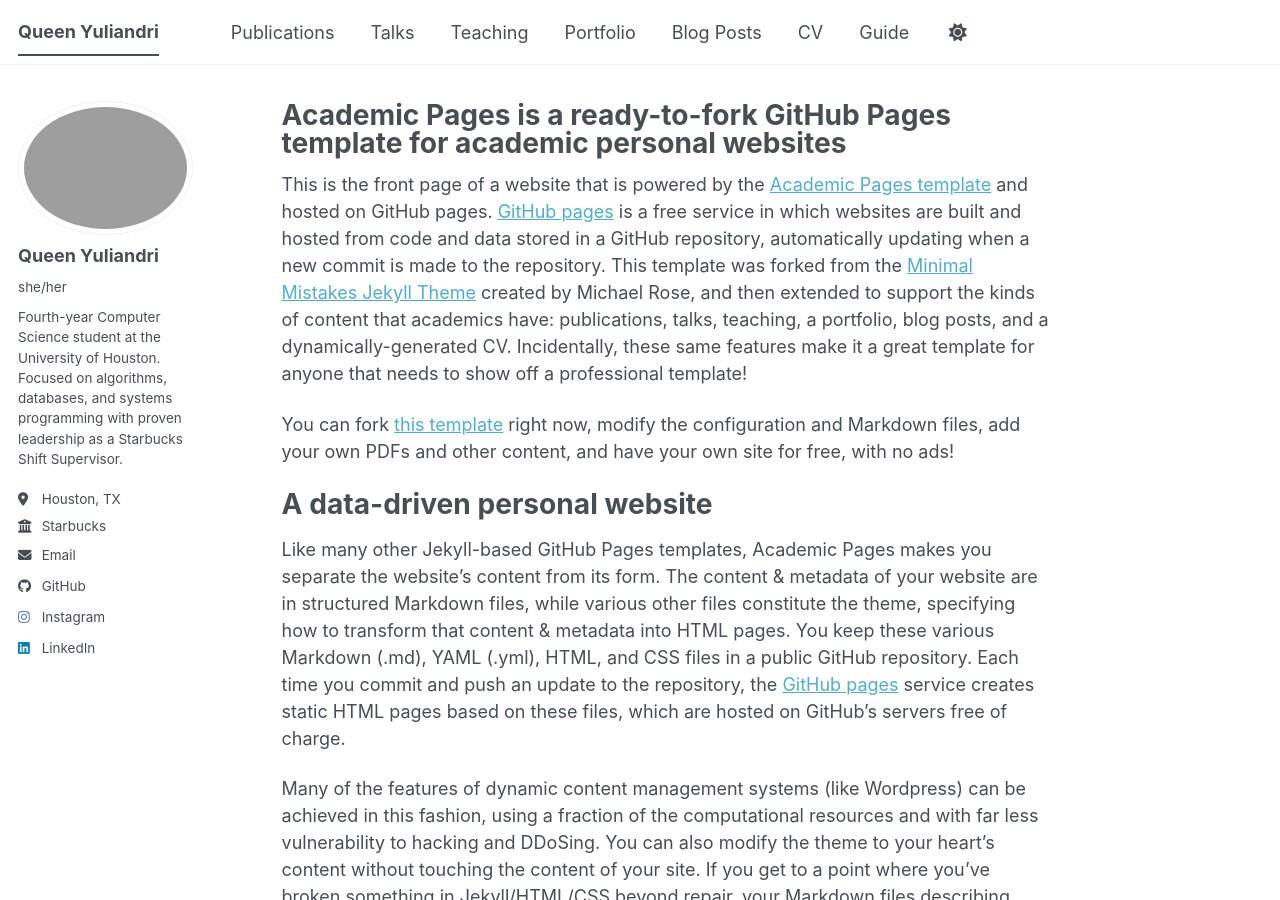
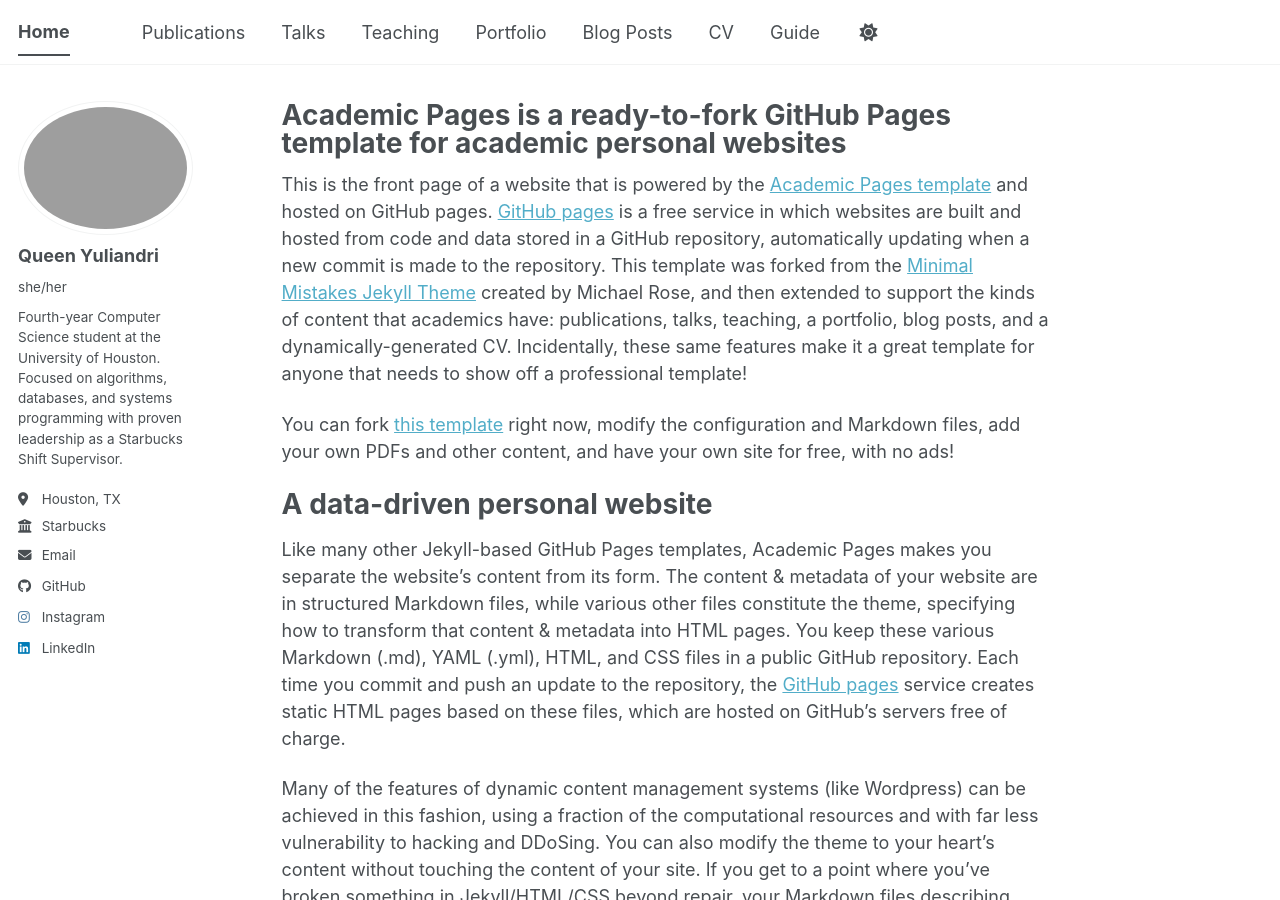
Before and after one commit to Queen-aty/Queen-aty.github.io, a Jekyll site: the page built from _pages/about.md, in a window 1280 px wide and 900 px high. Built offline with Jekyll 4.4.1, drawn with Linux system fonts in a browser that asks for light colours; a script bundle is joined from its source files by our own code; library files that are not in the unit come from our copies.

Commit message:
Update _config.yml

```diff
--- a/_config.yml
+++ b/_config.yml
@@ -9,7 +9,7 @@
 # Basic Site Settings
 locale                   : "en-US"
 site_theme               : "default" # The available themes options are "default", "air", "sunrise", "mint", "dirt" and "contrast"
-title                    : "Queen Yuliandri"
+title                    : "Home"
 title_separator          : "-"
 name                     : &name "Your Name"
 description              : &description "Queen's academic portfolio"   # Update this with a general description of your site, this is the default if not overridden by a page
@@ -66,7 +66,7 @@ author:
   keybase          : # Username
   instagram        : "lts.queen"
   lastfm           : # Username
-  linkedin         : "QueenYuliandri"
+  linkedin         : "Queen-Yuliandri"
   mastodon         : # URL
   medium           : # URL
   pinterest        : # Username
```
